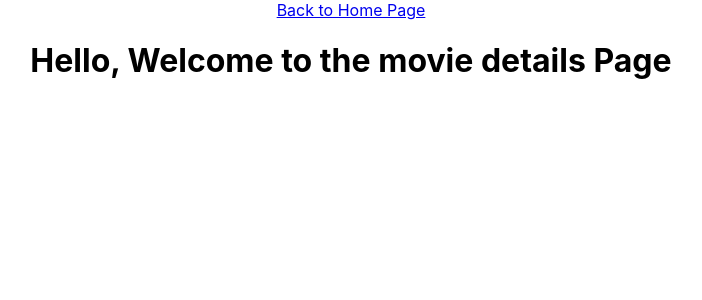
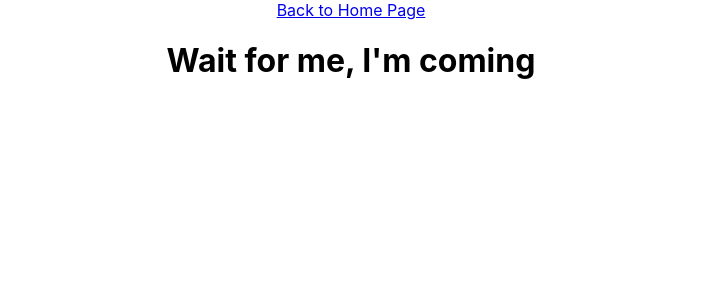
Before and after one commit to buketkonuk/kodflix, a React (Create React App) app: page /annie-hall in a window 1280 px wide. Shown: the top 300 px of the page, without its empty margins (289-991 px from the left). Built offline with nearby package versions, Linux system fonts and the light colour scheme.

Commit message:
introduce state (#18)

```diff
--- a/src/App.js
+++ b/src/App.js
@@ -6,11 +6,12 @@ import Details from "./Details";
 
 
 class App extends Component {
+
+
   render() {
     return (
       <Router>
         <div className="App">
-
           <Route exact path="/" component={Gallery} />
           <Route exact path="/:details" component={Details} />
         </div>
--- a/src/Details.js
+++ b/src/Details.js
@@ -1,11 +1,31 @@
 import React from 'react';
-import {Link} from 'react-router-dom';
+import { Link } from 'react-router-dom';
 
-export default function Details() {
-    return(
+export default class Details extends React.Component {
+
+  constructor() {
+    super();
+      this.state = {
+        welcomeMessage: 'Hello, Welcome to the movie details Page with state Details'
+      };
+    }
+
+  componentDidMount() {
+    setTimeout(() => {
+      this.setState( {
+        welcomeMessage : "Wait for me, I'm coming"
+      });
+    }, 3000);
+
+  }
+  render() {
+    return (
       <div>
-          <Link to='/'>Back to Home Page</Link>
-        <h1>Hello, Welcome to the movie details Page</h1>
+        <Link to='/'>Back to Home Page</Link>
+        <h1>{this.state.welcomeMessage}</h1>
+
       </div>
     );
   }
+
+}
```
